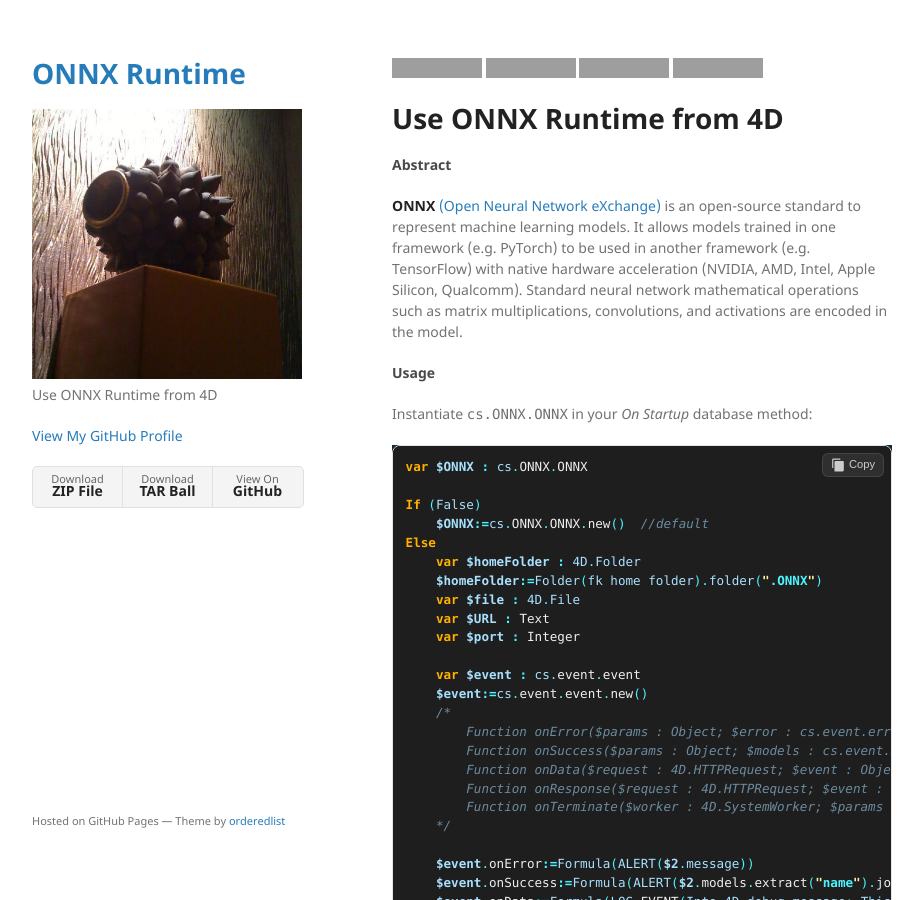
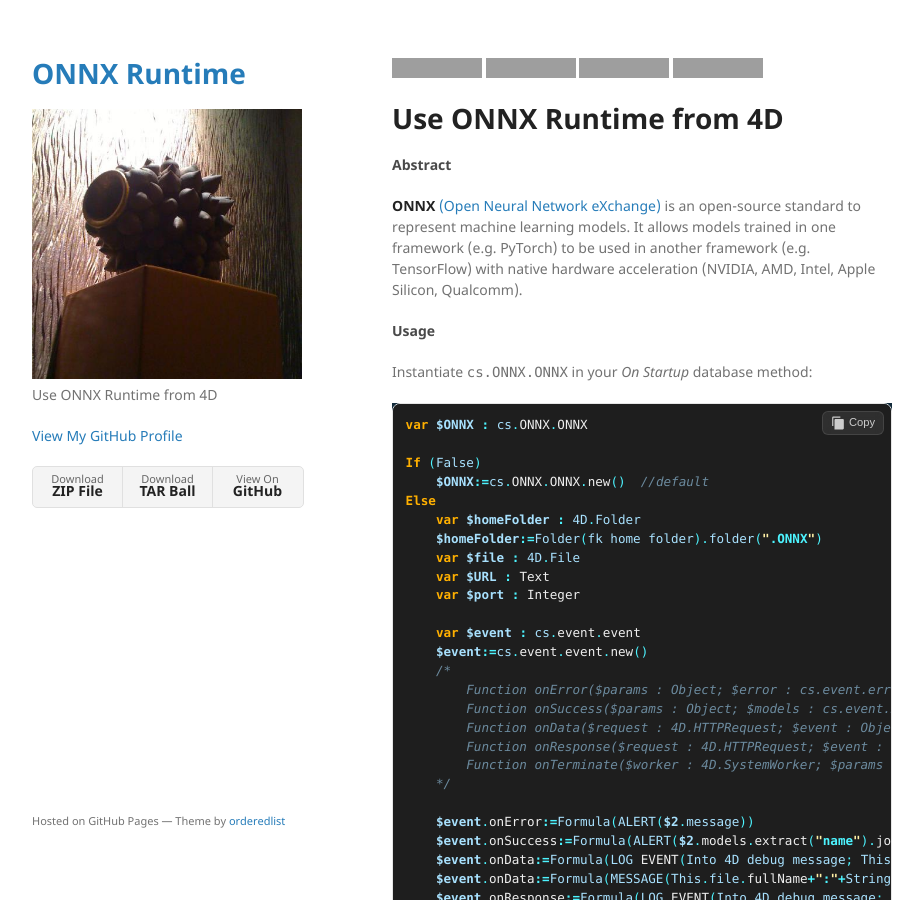
Before and after one commit to miyako/onnx-genai, a Jekyll site: the page built from index.md, in a window 1280 px wide and 900 px high, cut to the strip 0-900 px from the top of the window. Shown: the whole strip, without its empty margins (178-1101 px from the left). Built offline with Jekyll 4.4.1, drawn with Linux system fonts in a browser that asks for light colours; grey boxes are pictures that could not be loaded.

Commit message:
Update index.md

```diff
--- a/index.md
+++ b/index.md
@@ -11,7 +11,7 @@ layout: default
 
 #### Abstract
 
-[**ONNX** (Open Neural Network eXchange)](https://github.com/onnx/onnx) is an open-source standard to represent machine learning models. It allows models trained in one framework (e.g. PyTorch) to be used in another framework (e.g. TensorFlow) with native hardware acceleration (NVIDIA, AMD, Intel, Apple Silicon, Qualcomm). Standard neural network mathematical operations such as matrix multiplications, convolutions, and activations are encoded in the model.
+[**ONNX** (Open Neural Network eXchange)](https://github.com/onnx/onnx) is an open-source standard to represent machine learning models. It allows models trained in one framework (e.g. PyTorch) to be used in another framework (e.g. TensorFlow) with native hardware acceleration (NVIDIA, AMD, Intel, Apple Silicon, Qualcomm).
 
 #### Usage
 
```
